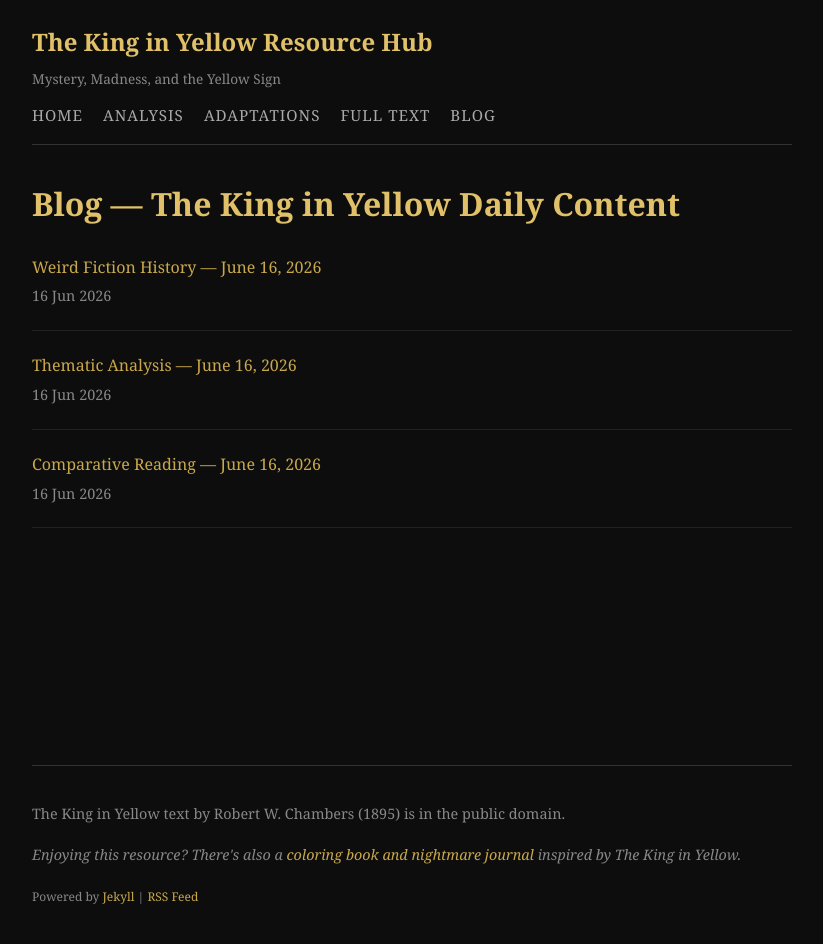
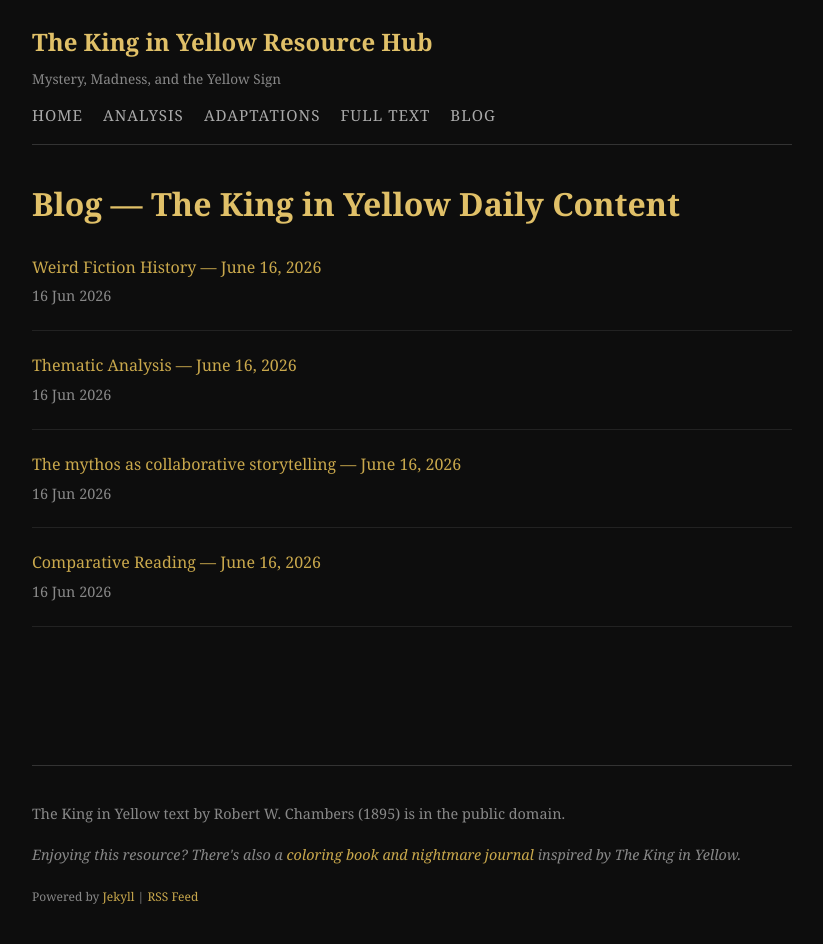
Before and after one commit to miravosqueinteresante/the-king-in-yellow-resources, a Jekyll site: the page built from blog/index.md, in a window 1280 px wide. Shown: the whole page, without its empty margins (228-1051 px from the left). Built offline with Jekyll 4.4.1, drawn with Linux system fonts in a browser that asks for light colours.

Commit message:
Daily post — 2026-06-16

```diff
--- a/_data/post-queue.json
+++ b/_data/post-queue.json
@@ -1,17 +1,64 @@
 {
-  "character_analysis": {"used": [], "last_date": null},
-  "carcosa_lore": {"used": [], "last_date": null},
-  "yellow_sign_meaning": {"used": [], "last_date": null},
-  "story_analysis": {"used": [], "last_date": null},
-  "quote_exploration": {"used": [], "last_date": null},
-  "adaptation_spotlight": {"used": [], "last_date": null},
-  "chambers_life": {"used": [], "last_date": null},
-  "weird_fiction_history": {"used": [], "last_date": null},
-  "thematic_analysis": {"used": [], "last_date": null},
-  "reading_guide": {"used": [], "last_date": null},
-  "symbolism_deep_dive": {"used": [], "last_date": null},
-  "comparison_essay": {"used": [], "last_date": null},
-  "behind_the_story": {"used": [], "last_date": null},
-  "mythos_exploration": {"used": [], "last_date": null},
-  "language_and_vocabulary": {"used": [], "last_date": null}
+  "character_analysis": {
+    "used": [],
+    "last_date": null
+  },
+  "carcosa_lore": {
+    "used": [],
+    "last_date": null
+  },
+  "yellow_sign_meaning": {
+    "used": [],
+    "last_date": null
+  },
+  "story_analysis": {
+    "used": [],
+    "last_date": null
+  },
+  "quote_exploration": {
+    "used": [],
+    "last_date": null
+  },
+  "adaptation_spotlight": {
+    "used": [],
+    "last_date": null
+  },
+  "chambers_life": {
+    "used": [],
+    "last_date": null
+  },
+  "weird_fiction_history": {
+    "used": [],
+    "last_date": null
+  },
+  "thematic_analysis": {
+    "used": [],
+    "last_date": null
+  },
+  "reading_guide": {
+    "used": [],
+    "last_date": null
+  },
+  "symbolism_deep_dive": {
+    "used": [],
+    "last_date": null
+  },
+  "comparison_essay": {
+    "used": [],
+    "last_date": null
+  },
+  "behind_the_story": {
+    "used": [],
+    "last_date": null
+  },
+  "mythos_exploration": {
+    "used": [
+      "The mythos as collaborative storytelling"
+    ],
+    "last_date": "2026-06-16"
+  },
+  "language_and_vocabulary": {
+    "used": [],
+    "last_date": null
+  }
 }
--- /dev/null
+++ b/_posts/2026-06-16-mythos_exploration.md
@@ -0,0 +1,22 @@
+---
+layout: post
+title: "The mythos as collaborative storytelling — June 16, 2026"
+date: 2026-06-16 12:00:00 +0000
+categories: blog
+tags: [mythos exploration the-king-in-yellow chambers analysis]
+---
+The mythos created by Robert W. Chambers in "The King in Yellow" serves as a profound example of collaborative storytelling, intertwining the experiences and interpretations of both the author and his readers. Chambers' collection of tales presents a mysterious and unsettling narrative universe that invites readers to project their own fears and imaginations onto the text.
+
+The concept of the mythos is vividly embodied in the titular play, "The King in Yellow," a forbidden text that drives its readers to madness and despair. This play acts as a conduit, linking various stories within the collection and establishing an interconnected world that transcends the individual narratives. In "The Yellow Sign," for example, the protagonist becomes entranced by the play and its implications, leading to tragic consequences. The allure of the play reflects a shared fascination with the unknown, pushing characters and readers alike toward a collective reckoning with their own psyche.
+
+Chambers adeptly infuses his stories with an atmosphere of dread, using symbols and motifs that resonate with deep-seated fears. The motif of the yellow sign, a recurring image associated with the play, serves as a narrative anchor, inviting varied interpretations. The ambiguity of the sign's meaning allows readers to engage with it in multiple ways, crafting their own narratives about its significance. This act of interpretation is a core element of collaborative storytelling, as it empowers readers to become co-creators of meaning alongside the author.
+
+The integration of personal and shared experiences is further emphasized through the characters’ encounters with the play. In "The Repairer of Reputations," for instance, the protagonist's descent into madness is not just an individual plight; it reflects the broader societal anxieties of the era regarding art, identity, and reality. The character's obsession with the themes of the play mirrors the voyeuristic curiosity of the readers, who find themselves drawn into the web of horror and intrigue that Chambers so artfully weaves.
+
+Moreover, Chambers’ influence has extended beyond his own time, fostering a collaborative mythos that has been expanded upon by later writers, including H.P. Lovecraft and the broader Cthulhu Mythos. This ongoing interplay of ideas illustrates how "The King in Yellow" has become a foundational text for weird fiction, encouraging subsequent generations of writers to draw from its themes and symbols. Each new interpretation contributes to the richness of the mythos, demonstrating how collaborative storytelling can evolve over time.
+
+Ultimately, "The King in Yellow" serves as a testament to the power of myth and shared narrative. Chambers invites readers into a world where the boundaries of sanity blur, encouraging a dialogue between text and reader that transcends the written word. Through this shared experience, the mythos transforms, becoming a living entity that continues to shape and be shaped by those who dare to explore its depths.
+
+---
+
+*For a more interactive experience, there is a coloring book and nightmare journal inspired by The King in Yellow: [The King in Yellow: Nightmares Diary and Coloring Book](https://www.amazon.com/dp/B0CTXCQ9HM)*
```
